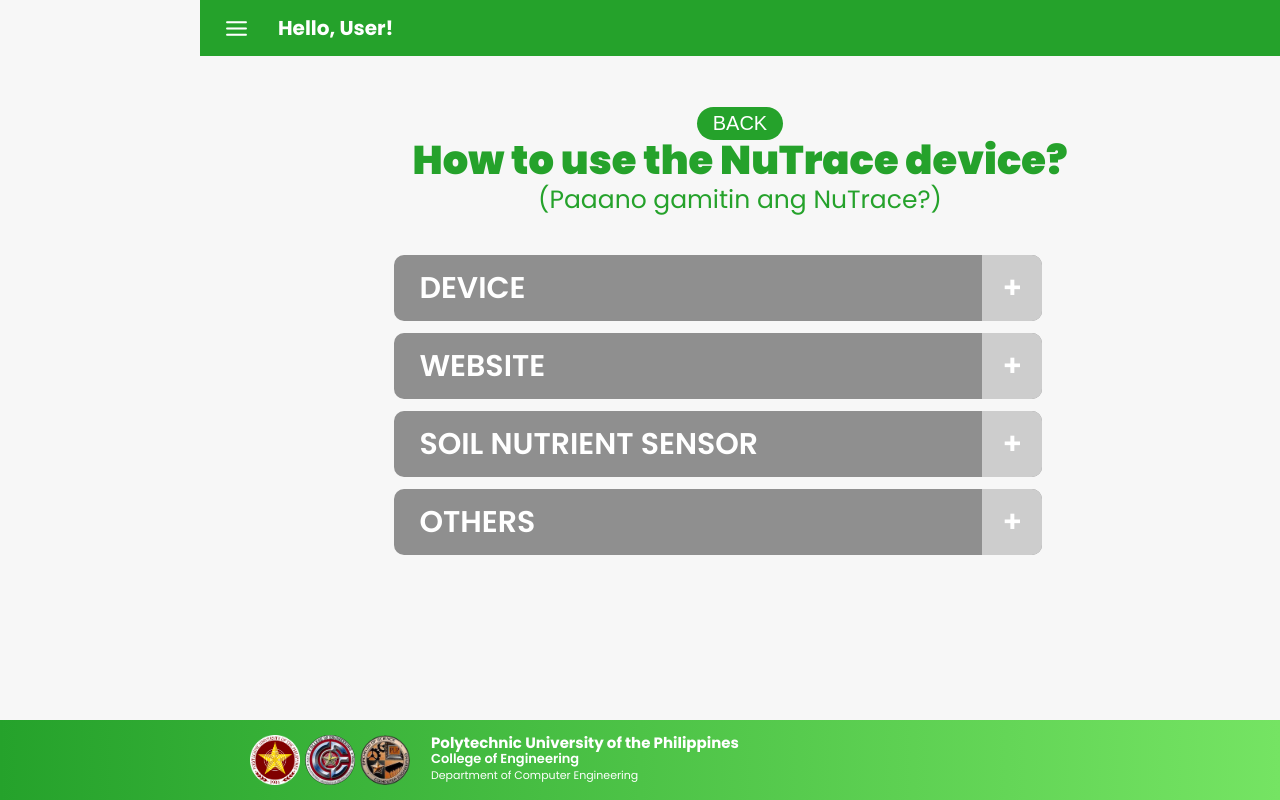
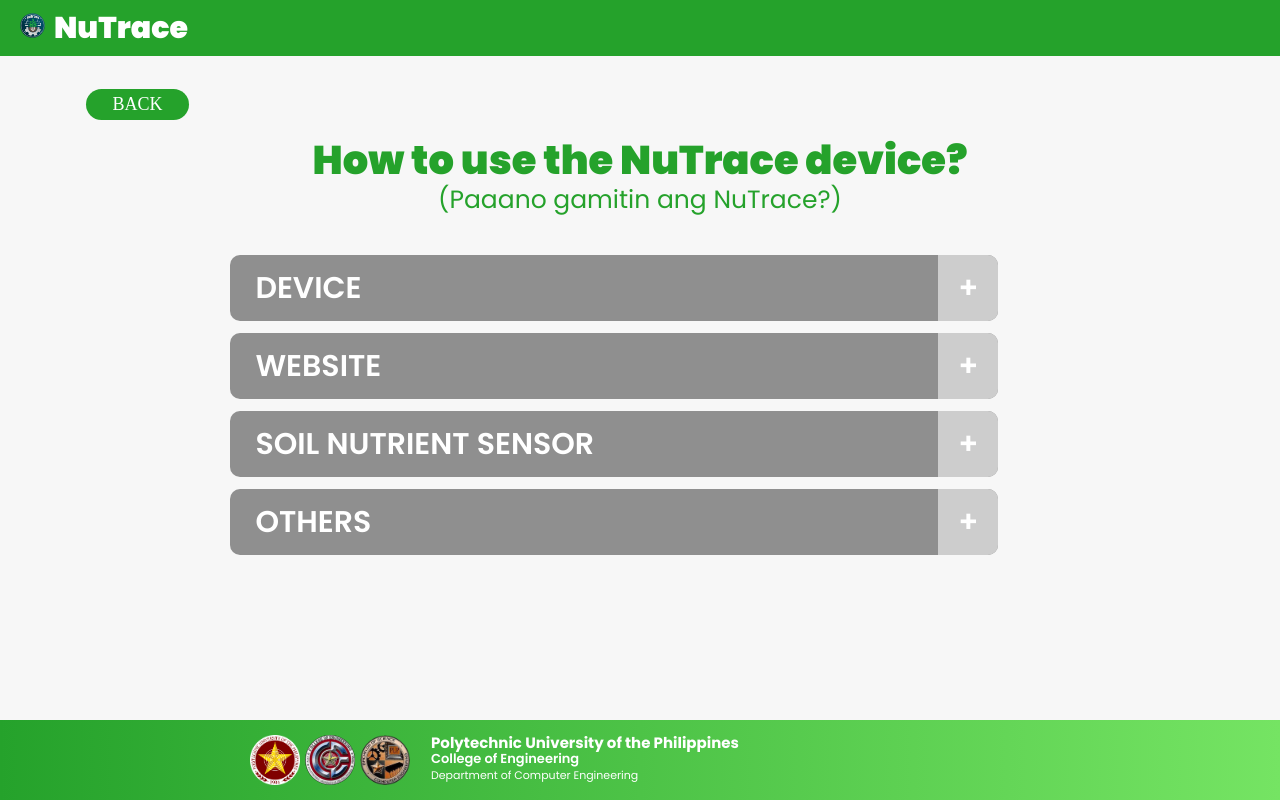
Before and after one commit to kreazze/NuTrace, a PHP site: page /client/how-to.html in a window 1280 px wide. Run offline with PHP 8.4, Linux system fonts and the light colour scheme.

Commit message:
css update

```diff
--- a/client/about.html
+++ b/client/about.html
@@ -12,7 +12,7 @@
         <section id="content">
             <nav class="profile">
                 <img class="logo-pic" src="../assets/images/main/nutrace_logo.png" width="25px" height="25px">
-                <span class="nav-title">NuTrace</span>
+                <label class="nav-title">NuTrace</label>
             </nav>
             <main class="main-content">
                 <a href="../client/homepage.html"><button>BACK</button></a>
--- a/client/homepage.css
+++ b/client/homepage.css
@@ -105,7 +105,7 @@ main{
 
 button{
     margin-top: 20px;
-    margin-right: 80px;
+    margin-right: 20px;
     padding: 10px 15px;
     width: 35%;
     font-size: 20px;
--- a/client/how-to.css
+++ b/client/how-to.css
@@ -45,174 +45,36 @@ body {
 	overflow-x: hidden;
 	color: #0b032d;
 	background: #f7f7f7;
-	width: 100%;
-	max-height: calc(100vh - 56px);
 	overflow-y: auto;
 	position: sticky;
 }
 
-/* sidebar and header */
-#sidebar {
-	position: fixed;
-	top: 0;
-	left: 0;
-	width: 200px;
-	height: 100%;
-	background: #8f8f8f;
-	z-index: 2000;
-	transition: .3s ease;
-	overflow-x: hidden;
-	scrollbar-width: none;
-}
-#sidebar::--webkit-scrollbar {
-	display: none;
-}
-#sidebar.hide {
-	width: 60px;
-}
-#sidebar .brand {
-	font-size: 24px;
-	font-weight: 700;
-	height: 56px;
-	display: flex;
-	align-items: center;
-	color: white;
-	position: sticky;
-	top: 0;
-	left: 0;
-	z-index: 500;
-	box-sizing: content-box;
-	font-family: 'Poppins-Black';
-	background: #25a22b;
-}
-#sidebar .brand .logo-pic {
-	margin-left: 20px;
-	margin-right: 15px;
-	display: flex;
+#content {
+	position: relative;
+	width: 100%;
 	justify-content: center;
 	align-items: center;
 }
-.navbar-pic {
-	margin-left: 10px;
-	margin-right: 10px;
-	display: flex;
-	justify-content: center;
-	align-items: center;
+
+nav{
+	background: #25A22B;
+	height: 56px;
+
 }
-#sidebar .side-menu {
-	width: 100%;
-	margin-top: 48px;
-	font-family: 'Poppins-Medium';
-}
-#sidebar .side-menu li {
-	height: 48px;
-	background: transparent;
-	margin-left: 6px;
-	border-radius: 48px 0 0 48px;
-	padding: 4px;
-}
-#sidebar .side-menu li.active {
-	background: #f7f7f7;
-	position: relative;
-}
-#sidebar .side-menu li.active::before {
-	content: '';
-	position: absolute;
-	width: 40px;
-	height: 40px;
-	border-radius: 50%;
-	top: -40px;
-	right: 0;
-	box-shadow: 20px 20px 0 #f7f7f7;
-	z-index: -1;
-}
-#sidebar .side-menu li.active::after {
-	content: '';
-	position: absolute;
-	width: 40px;
-	height: 40px;
-	border-radius: 50%;
-	bottom: -40px;
-	right: 0;
-	box-shadow: 20px -20px 0 #f7f7f7;
-	z-index: -1;
-}
-#sidebar .side-menu li a {
-	width: 100%;
-	height: 100%;
-	display: flex;
-	align-items: center;
-	border-radius: 48px;
-	font-size: 16px;
-	color: white;
-	white-space: nowrap;
-	overflow-x: hidden;
-}
-#sidebar .side-menu.top li.active a {
-	color: #25a22b;
-}
-#sidebar.hide .side-menu li a {
-	width: calc(48px - (4px * 2));
-	transition: width .3s ease;
-}
-#sidebar .side-menu li a.logout {
+.nav-title{
+	font-family: "Poppins-Black";
+	font-size: 30px;
 	color: white;
 }
-#sidebar .side-menu.top li a:hover {
-	color: black;
+.logo-pic{
+	margin-left: 20px;
+	margin-top: 13px;
 }
-#sidebar .side-menu li a:hover {
-	color: black;
-}
-#sidebar .side-menu li a .bx {
-	min-width: calc(60px  - ((4px + 6px) * 2));
-	display: flex;
-	justify-content: center;
-}
-#content {
-	position: relative;
-	width: calc(100% - 200px);
-	left: 200px;
-	transition: .3s ease;
-}
-#sidebar.hide ~ #content {
-	width: calc(100% - 60px);
-	left: 60px;
-}
-#content nav {
-	height: 56px;
-	background: #25a22b;
-	padding: 0 24px;
-	display: flex;
-	align-items: center;
-	grid-gap: 24px;
-	position: sticky;
-	top: 0;
-	left: 0;
-	z-index: 1000;
-}
-#content nav::before {
-	position: absolute;
-	width: 40px;
-	height: 40px;
-	bottom: -40px;
-	left: 0;
-	border-radius: 50%;
-}
-.menu-pic {
-	cursor: pointer;
-}
-.user {
-	font-size: 20px;
-	color: white;
-	font-family: "Poppins-Bold";
-}
-
 /* overview */
 .main-content {
 	font-size: 40px;
 	line-height: 2.5rem;
-	margin-top: 40px;
+	margin-top: 20px;
 	text-align: center;
 	color: #25a22b;
 	font-family: 'Poppins-Black';
@@ -358,13 +220,15 @@ img {
 }
 
 button{
-	font-size: 20px;
-	font-family: "poppins semibold", sans-serif;
+	font-size: 18px;
+	font-family: "poppins semibold";
 	color: white;
 	background: #25A22B;
 	border-radius: 30px;
 	width: 8%;
 	margin-top: 10px;
+	margin-right: 78.5%;
+	margin-bottom: 20px;
 	padding: 5px 15px;
 	border: none;
 	outline: none;
--- a/client/how-to.html
+++ b/client/how-to.html
@@ -11,8 +11,8 @@
     <body>
         <section id="content">
             <nav class="profile">
-                <img class="menu-pic" src="../assets/images/sidebar/white/menu-icon.png" width="25px" height="25px">
-                <a class="user" href="#">Hello, User!</a>
+                <img class="logo-pic" src="../assets/images/main/nutrace_logo.png" width="25px" height="25px">
+                <label class="nav-title">NuTrace</label>
             </nav>
             <main class="main-content">
                 <a href="../client/homepage.html"><button>BACK</button></a>
```
Also changed, not shown: client/about.css (+15 -93 lines).
